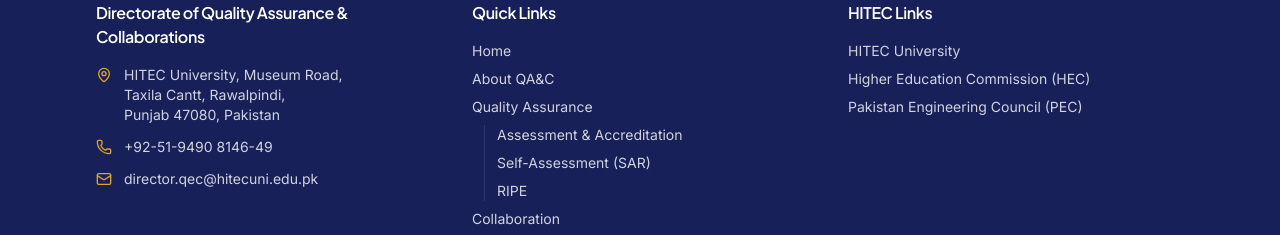
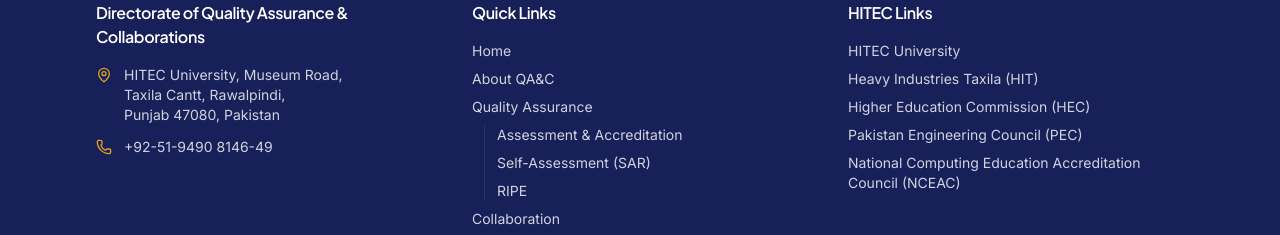
Before and after one commit to asifarif/QAC-Web-01, a Next.js app: page / in a window 1280 px wide. Shown: the part 2556-2791 px from the top of the page. Built offline with nearby package versions, Linux system fonts and the light colour scheme.

Commit message:
footer updated

```diff
--- a/src/components/site-footer.tsx
+++ b/src/components/site-footer.tsx
@@ -5,11 +5,17 @@
 
 const hitecLinks = [
   { title: "HITEC University", href: "https://www.hitecuni.edu.pk" },
+  { title: "Heavy Industries Taxila (HIT)", href: "https://www.hit.gov.pk" },
   { title: "Higher Education Commission (HEC)", href: "https://www.hec.gov.pk" },
   {
     title: "Pakistan Engineering Council (PEC)",
     href: "https://www.pec.org.pk",
   },
+
+  { title: "National Computing Education Accreditation Council (NCEAC)",
+    href: "https://www.nceac.org.pk" },
+
+
 ];
 
 export function SiteFooter() {
@@ -38,15 +44,6 @@
               <Phone className="mt-0.5 size-4 shrink-0 text-gold" />
               <a href="tel:+92519490814649" className="hover:text-white">
                 +92-51-9490 8146-49
-              </a>
-            </li>
-            <li className="flex gap-3">
-              <Mail className="mt-0.5 size-4 shrink-0 text-gold" />
-              <a
-                href="mailto:director.qec@hitecuni.edu.pk"
-                className="hover:text-white"
-              >
-                director.qec@hitecuni.edu.pk
               </a>
             </li>
           </ul>
```
